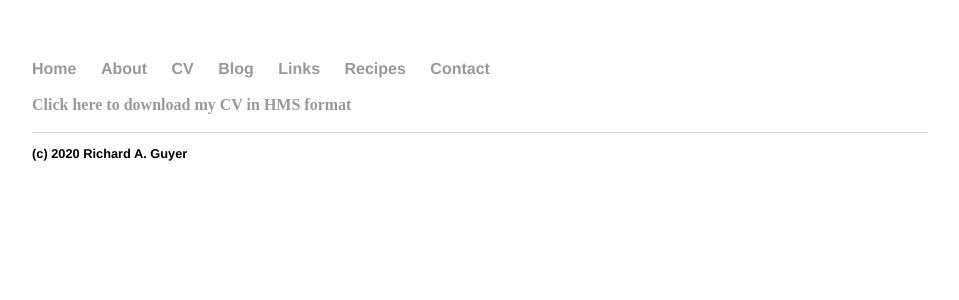
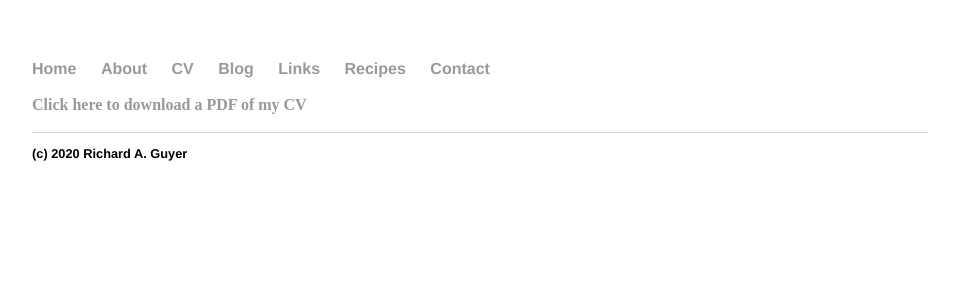
Before and after one commit to riguyer/riguyer.github.io, a Jekyll site: the page built from cv.html, in a window 1280 px wide. Shown: the top 300 px of the page, without its empty margins (160-1119 px from the left). Built offline with Jekyll 4.4.1, drawn with Linux system fonts in a browser that asks for light colours.

Commit message:
Update cv.html

```diff
--- a/cv.html
+++ b/cv.html
@@ -4,5 +4,5 @@ title: Richard A. Guyer, MD, PhD | CV
 permalink: /cv/
 ---
 <div class="blurb">
-  <p> <a href=https://github.com/riguyer/riguyer.github.io/raw/master/RAG_HMS_CV_nohome_7-29-2022.pdf><b>Click here to download my CV in HMS format</b></a> </p>
+  <p> <a href=https://github.com/riguyer/riguyer.github.io/raw/master/Richard_Allen_Guyer_8-28-2022_nohome.pdf><b>Click here to download a PDF of my CV</b></a> </p>
 </div><!-- /.blurb -->
```
